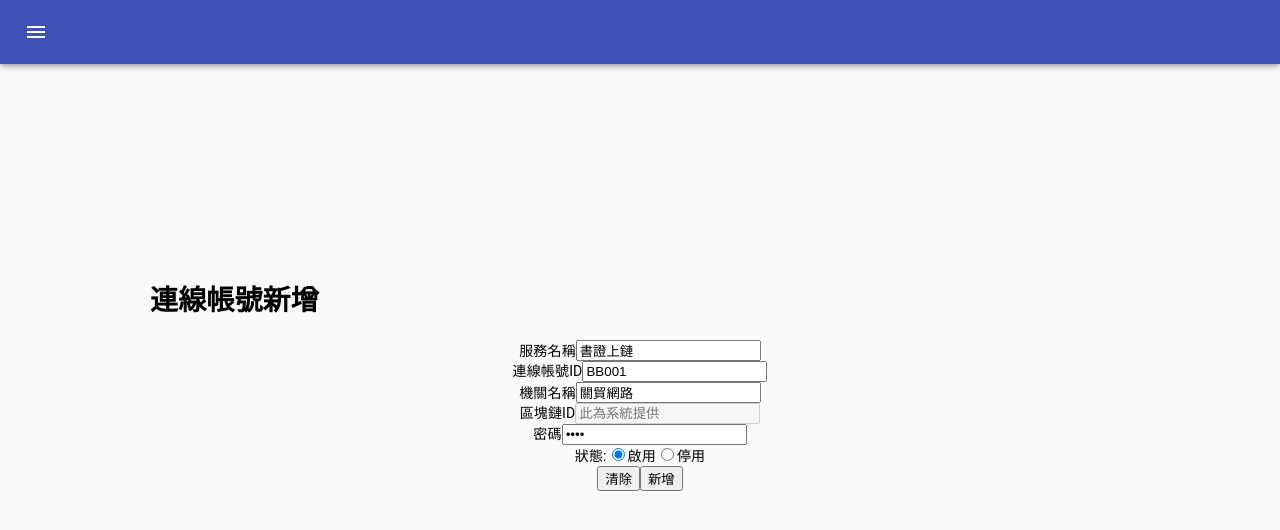
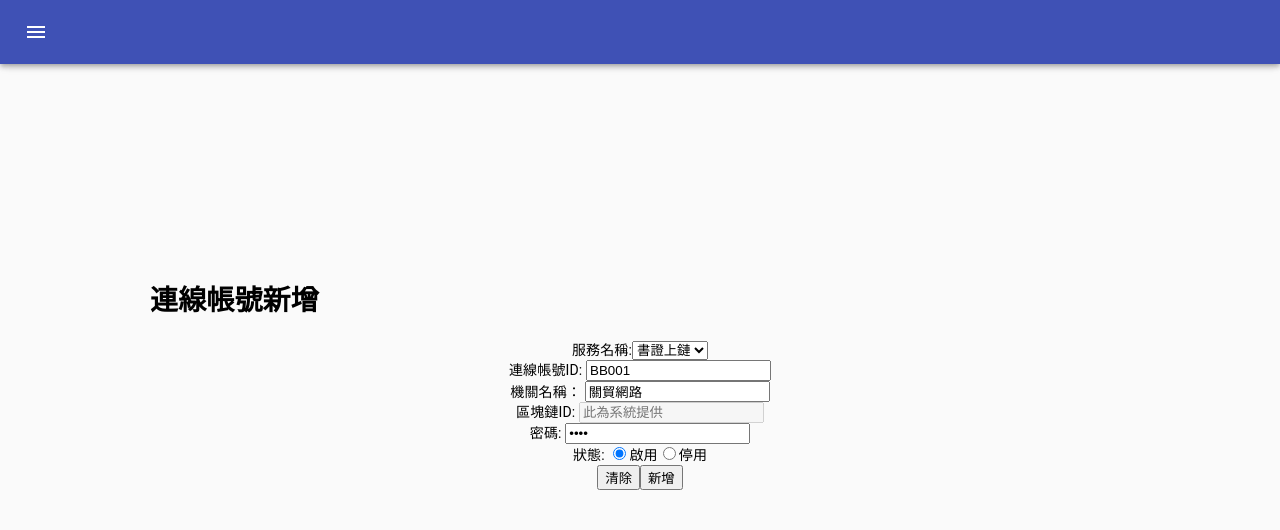
Before and after one commit to ziqing0451002/Blockchain-React, a React (Create React App) app: page /AddUserController in a window 1280 px wide. Shown: the top 530 px of the page. Built offline with nearby package versions, Linux system fonts and the light colour scheme.

Commit message:
Add User Account Complete

```diff
--- a/package.json
+++ b/package.json
@@ -10,8 +10,10 @@
     "@testing-library/react": "^11.2.6",
     "@testing-library/user-event": "^12.8.3",
     "axios": "^0.21.1",
+    "bootstrap": "^5.0.0",
     "ra-data-json-server": "^3.14.4",
     "react": "^17.0.2",
+    "react-bootstrap": "^1.5.2",
     "react-dom": "^17.0.2",
     "react-router-dom": "^5.2.0",
     "react-scripts": "4.0.3",
--- a/src/components/AddUserComponent.js
+++ b/src/components/AddUserComponent.js
@@ -2,8 +2,15 @@ import React from 'react';
 import { DataGrid } from '@material-ui/data-grid';
 import UserService from '../service/UserService'
 // import AddUserModal from './AddUserModal'
-// import Modal from '@material-ui/core/Modal';
-import { Alert } from 'react-st-modal';
+import Modal from '@material-ui/core/Modal';
+// import { Alert } from 'react-st-modal';
+import AddUserModal from './AddUserModal';
+import {
+    BrowserRouter as Router,
+    Switch,
+    Route,
+    Link
+} from "react-router-dom";
 
 
 
@@ -26,7 +33,7 @@ class AddUserComponent extends React.Component {
     constructor(props) {
         super(props)
         this.state = {
-            serviceName: '書證上鏈',
+            serviceName: '',
             userAccount: 'BB001',
             agenciesName: '關貿網路',
             // userEmail: 'ziqing.liu@tradevan.com.tw',
@@ -34,7 +41,8 @@ class AddUserComponent extends React.Component {
             userPassword: '1234',
             // userName:'子慶',
             status: 'statusON',
-            remark: ''
+            remark: '',
+            modalOpen: false
         }
         //設定該function的this為class本身
         this.changeState = this.changeState.bind(this)
@@ -49,32 +57,51 @@ class AddUserComponent extends React.Component {
     }
     //新增一個submit的function
     submitForm(event) {
-        // console.log(this.state)
-        UserService.AddUser(this.state).then((response) => {
-            Alert('資料已新增', '確認');
-        })
+        console.log(this.state)
+        // UserService.AddUser(this.state).then((response) => {
+        //     console.log("SUCCESS")
+        //     // Alert('資料已新增', '確認');
+        //     this.setState({ modalOpen: true });
+        // })
 
         event.preventDefault()
     }
 
 
     render() {
+        const style = {
+            backgroundColor: 'white',
+            font: 'inherit',
+            border: '1px solid blue',
+            padding: '8px',
+            cursor: 'pointer'
+        };
         return (
             <div style={{ height: 400, width: '100%' }}>
                 <h1 align="left">連線帳號新增</h1>
 
                 <form onSubmit={this.submitForm}>
-                    <label>服務名稱</label>
-                    <input
+                    <label>服務名稱:
+                    <select id="serviceName"
+                            name="serviceName"
+                            value={this.state.serviceName}
+                            onChange={this.changeState}
+                        >
+                            <option value="書證上鏈">書證上鏈</option>
+                            <option value="其他功能">其他功能</option>
+                        </select>
+                    </label>
+
+                    {/* <input
                         id="serviceName"
                         name="serviceName"
                         value={this.state.serviceName}
                         onChange={this.changeState}
                         required
                         placeholder="書證上鏈"
-                    />
+                    /> */}
                     <br />
-                    <label>連線帳號ID</label>
+                    <label>連線帳號ID: </label>
                     <input
                         id="userAccount"
                         name="userAccount"
@@ -84,7 +111,7 @@ class AddUserComponent extends React.Component {
                         placeholder="BB001"
                     />
                     <br />
-                    <label>機關名稱</label>
+                    <label>機關名稱： </label>
                     <input
                         id="agenciesName"
                         name="agenciesName"
@@ -104,7 +131,7 @@ class AddUserComponent extends React.Component {
                         placeholder="abcde@bbb.ccc.tw"
                     />
                     <br /> */}
-                    <label>區塊鏈ID</label>
+                    <label>區塊鏈ID: </label>
                     <input
                         id="userAddress"
                         name="userAddress"
@@ -115,7 +142,7 @@ class AddUserComponent extends React.Component {
                         placeholder="此為系統提供"
                     />
                     <br />
-                    <label>密碼</label>
+                    <label>密碼: </label>
                     <input
                         id="userPassword"
                         name="userPassword"
@@ -136,7 +163,7 @@ class AddUserComponent extends React.Component {
                         placeholder="Harry"
                     />
                     <br /> */}
-                    <label>狀態:</label>
+                    <label>狀態: </label>
                     <input
                         defaultChecked
                         type="radio"
@@ -147,6 +174,7 @@ class AddUserComponent extends React.Component {
                     // checked={this.status.statusON}
                     />
                     <label for="statusON">啟用</label>
+
                     <input
                         type="radio"
                         id="status"
@@ -166,23 +194,27 @@ class AddUserComponent extends React.Component {
                     <br /> */}
 
                     <input type="reset" value="清除" />
-
                     <input type="submit" value="新增" />
 
                 </form>
-                {/* <Modal
-                    open={true}
+                <Modal
+                    open={this.state.modalOpen}
                     // onClose={handleClose}
                     aria-labelledby="simple-modal-title"
                     aria-describedby="simple-modal-description"
                 >
-                   <div>love swag</div>
-                </Modal> */}
+                    <div style={style}>
+                        <h2 id="simple-modal-title">資料已新增</h2>
+                        <button><Link to="./UserListController">確認</Link></button>
+                    </div>
+                </Modal>
 
+                {/* <AddUserModal></AddUserModal> */}
 
             </div>
         )
     }
 
 }
+
 export default AddUserComponent
--- a/src/components/UserListComponent.js
+++ b/src/components/UserListComponent.js
@@ -16,7 +16,7 @@ const columns = [
     { field: 'agenciesName', headerName: '機關名稱', width: 130 },
     { field: 'userAccount', headerName: '連線帳號ID', width: 150 },
     { field: 'userAddress', headerName: '區塊鏈ID', width: 300 },
-    { field: 'status', headerName: '狀態', width: 100 },
+    { field: 'status', headerName: '狀態', width: 110 },
     { field: 'functionList', headerName: '功能', width: 100 },
 ];
 
@@ -44,7 +44,7 @@ class UserListComponent extends React.Component {
                 <h1 align="left">連線帳號管理</h1>
                 <h3 align="left">帳號清單</h3>
                 <Button><Link to="./AddUserController">+新增一筆</Link></Button>
-                <DataGrid rows={this.state.user || []} columns={columns} pageSize={5} />
+                <DataGrid rows={this.state.user || []} columns={columns} pageSize={20} />
             </div>
         )
     }
```
Also changed, not shown: 1 other file (tests, documents, lock files or other folders).
